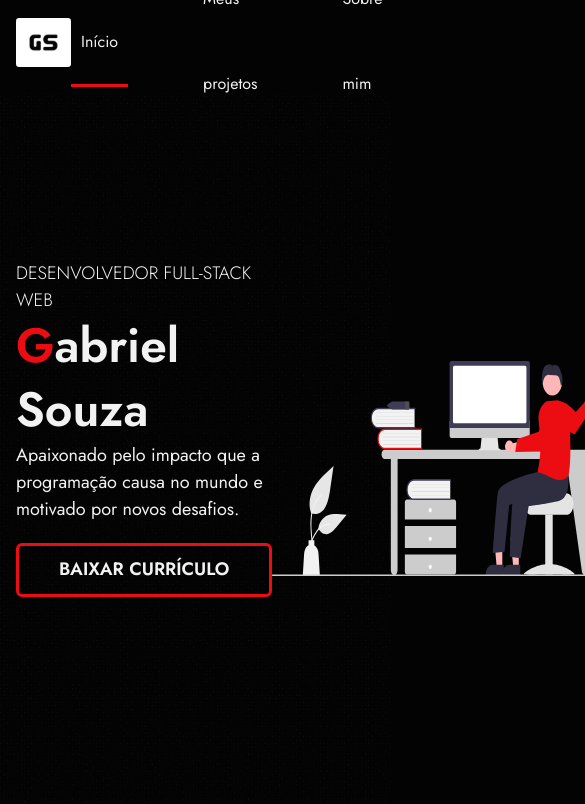
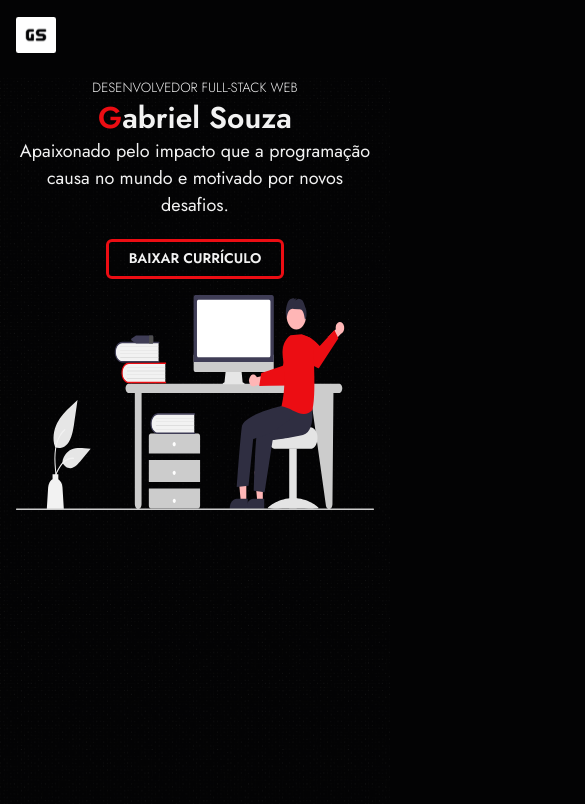
Before and after one commit to Gabrielcsg19/gabrielsouza, a Next.js app: page / in a window 390 px wide. Shown: the top 804 px of the page, 585 px wide, since content can reach past the window. Built offline with nearby package versions, Linux system fonts and the light colour scheme.

Commit message:
responsive design under development

```diff
--- a/src/components/Header/index.tsx
+++ b/src/components/Header/index.tsx
@@ -3,16 +3,22 @@ import { ActiveLink } from './ActiveLink';
 
 export function Header() {
   return (
-    <Flex as="header" h={85}>
+    <Flex as="header" h={['70px', '85px']} align="center">
       <Container maxW={{ base: 'container.lg', '2xl': 'container.2xl' }}>
         <Flex align="center" justify="space-between">
           <Image
             src="/images/logo.svg"
             alt="Gabriel Souza's logo"
-            width="55px"
+            width={['40px', '55px']}
           />
 
-          <HStack as="nav" spacing={65} h="85px" lineHeight="85px">
+          <HStack
+            as="nav"
+            spacing={65}
+            h="85px"
+            lineHeight="85px"
+            display={['none', 'none', 'flex']}
+          >
             <ActiveLink href="/">Início</ActiveLink>
             <ActiveLink href="/projects">Meus projetos</ActiveLink>
             <ActiveLink href="/about">Sobre mim</ActiveLink>
--- a/src/components/Home/HomeInfo/index.tsx
+++ b/src/components/Home/HomeInfo/index.tsx
@@ -6,11 +6,11 @@ export function HomeInfo() {
       align="flex-start"
       maxW={{ base: '360px', '2xl': '470px' }}
       spacing="5"
-      mb="20"
+      mb={['4', '20']}
     >
-      <Box>
+      <Box textAlign={['center', 'left']}>
         <Text
-          fontSize={{ base: 'lg', '2xl': 'xl' }}
+          fontSize={{ base: 'smaller', md: 'lg', '2xl': 'xl' }}
           fontWeight="light"
           textTransform="uppercase"
         >
@@ -18,7 +18,7 @@ export function HomeInfo() {
         </Text>
         <Heading
           as="h1"
-          fontSize={{ base: '5xl', '2xl': '7xl' }}
+          fontSize={{ base: '3xl', md: '5xl', '2xl': '7xl' }}
           fontWeight="semibold"
         >
           <Text display="inline" color="red.700">
@@ -37,10 +37,11 @@ export function HomeInfo() {
         borderColor="red.700"
         textTransform="uppercase"
         fontWeight="semibold"
-        fontSize={{ base: 'lg', '2xl': 'xl' }}
-        px="10"
-        py="6"
+        fontSize={{ base: 'sm', md: 'lg', '2xl': 'xl' }}
+        px={['5', '10']}
+        py={['3', '6']}
         transition="filter 0.2s"
+        alignSelf={['center', 'initial']}
         _hover={{ bg: 'transparent', filter: 'brightness(80%)' }}
       >
         Baixar currículo
--- a/src/pages/_document.tsx
+++ b/src/pages/_document.tsx
@@ -5,6 +5,11 @@ export default class MyDocument extends Document {
     return (
       <Html>
         <Head>
+          <meta charSet="UTF-8" />
+          <meta
+            name="viewport"
+            content="width=device-width, initial-scale=1.0"
+          />
           <link rel="preconnect" href="https://fonts.googleapis.com" />
           <link
             rel="preconnect"
--- a/src/pages/index.tsx
+++ b/src/pages/index.tsx
@@ -6,8 +6,13 @@ import { PageContent } from '../components/PageContent';
 export default function Home() {
   return (
     <Flex direction="column">
-      <PageContent height="calc(100vh - 93px)">
-        <Flex h="inherit" align="center" justify="space-between">
+      <PageContent height={['calc(100vh - 78px)', 'calc(100vh - 93px)']}>
+        <Flex
+          h="inherit"
+          align="center"
+          direction={['column', 'column', 'row']}
+          justify={['stretch', 'space-between']}
+        >
           <HomeInfo />
           <Image
             src="/images/illustration.svg"
```
Also changed, not shown: src/pages/projects.tsx (+8 -2 lines).
